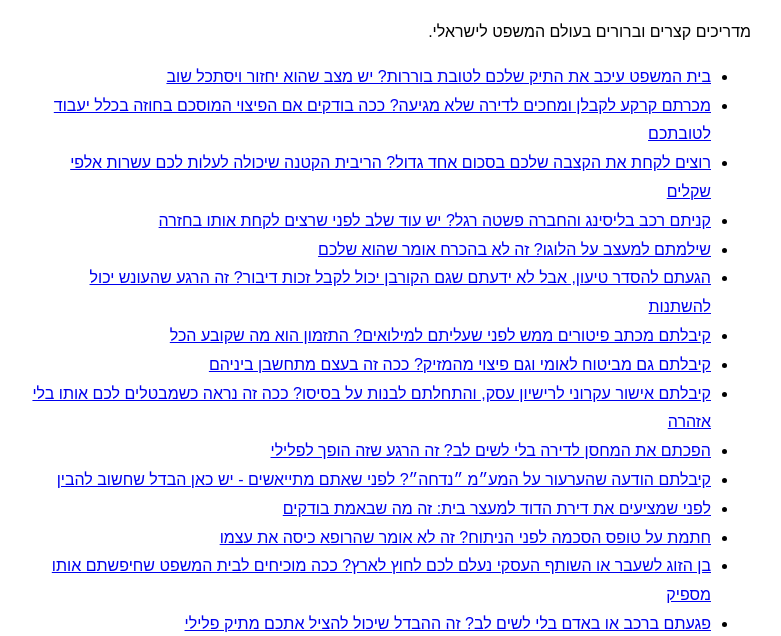
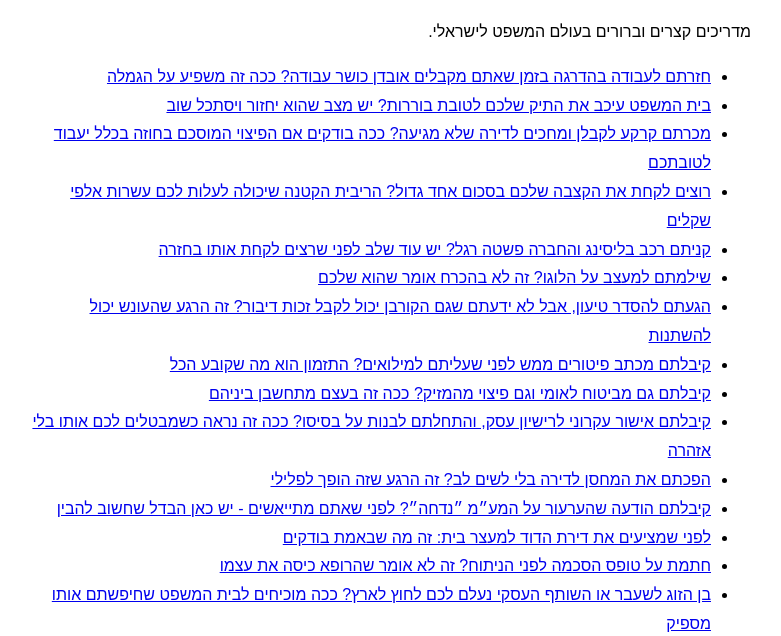
Before and after one commit to blogpost-collab/lawtip-guides, a plain HTML site: page index.html in a window 1280 px wide. Shown: the part 101-737 px from the top of the page, without its empty margins (249-1030 px from the left). Drawn offline with Linux system fonts and the light colour scheme.

Commit message:
rebuild index

```diff
--- a/index.html
+++ b/index.html
@@ -1,4 +1,5 @@
-<!doctype html><html dir=rtl lang=he><head><meta charset=utf-8><meta name=viewport content='width=device-width,initial-scale=1'><title>המדריך המשפטי</title></head><body style='font-family:Heebo,Arial,sans-serif;max-width:720px;margin:40px auto;padding:0 16px;line-height:1.8;text-align:right'><h1>המדריך המשפטי</h1><p>מדריכים קצרים וברורים בעולם המשפט לישראלי.</p><ul><li><a href="posts/%D7%91%D7%99%D7%AA-%D7%94%D7%9E%D7%A9%D7%A4%D7%98-%D7%A2%D7%99%D7%9B%D7%91-%D7%90%D7%AA-%D7%94%D7%AA%D7%99%D7%A7-%D7%A9%D7%9C%D7%9B%D7%9D-%D7%9C%D7%98%D7%95%D7%91%D7%AA-%D7%91%D7%95%D7%A8%D7%A8%D7%95%D7%AA-%D7%99%D7%A9-%D7%9E%D7%A6%D7%91-%D7%A9%D7%94%D7%95%D7%90-%D7%99%D7%97%D7%96%D7%95%D7%A8-%D7%95-1794831456.html">בית המשפט עיכב את התיק שלכם לטובת בוררות? יש מצב שהוא יחזור ויסתכל שוב</a></li>
+<!doctype html><html dir=rtl lang=he><head><meta charset=utf-8><meta name=viewport content='width=device-width,initial-scale=1'><title>המדריך המשפטי</title></head><body style='font-family:Heebo,Arial,sans-serif;max-width:720px;margin:40px auto;padding:0 16px;line-height:1.8;text-align:right'><h1>המדריך המשפטי</h1><p>מדריכים קצרים וברורים בעולם המשפט לישראלי.</p><ul><li><a href="posts/%D7%97%D7%96%D7%A8%D7%AA%D7%9D-%D7%9C%D7%A2%D7%91%D7%95%D7%93%D7%94-%D7%91%D7%94%D7%93%D7%A8%D7%92%D7%94-%D7%91%D7%96%D7%9E%D7%9F-%D7%A9%D7%90%D7%AA%D7%9D-%D7%9E%D7%A7%D7%91%D7%9C%D7%99%D7%9D-%D7%90%D7%95%D7%91%D7%93%D7%9F-%D7%9B%D7%95%D7%A9%D7%A8-%D7%A2%D7%91%D7%95%D7%93%D7%94-%D7%9B%D7%9B%D7%94-%D7%96%D7%94-1794926526.html">חזרתם לעבודה בהדרגה בזמן שאתם מקבלים אובדן כושר עבודה? ככה זה משפיע על הגמלה</a></li>
+<li><a href="posts/%D7%91%D7%99%D7%AA-%D7%94%D7%9E%D7%A9%D7%A4%D7%98-%D7%A2%D7%99%D7%9B%D7%91-%D7%90%D7%AA-%D7%94%D7%AA%D7%99%D7%A7-%D7%A9%D7%9C%D7%9B%D7%9D-%D7%9C%D7%98%D7%95%D7%91%D7%AA-%D7%91%D7%95%D7%A8%D7%A8%D7%95%D7%AA-%D7%99%D7%A9-%D7%9E%D7%A6%D7%91-%D7%A9%D7%94%D7%95%D7%90-%D7%99%D7%97%D7%96%D7%95%D7%A8-%D7%95-1794831456.html">בית המשפט עיכב את התיק שלכם לטובת בוררות? יש מצב שהוא יחזור ויסתכל שוב</a></li>
 <li><a href="posts/%D7%9E%D7%9B%D7%A8%D7%AA%D7%9D-%D7%A7%D7%A8%D7%A7%D7%A2-%D7%9C%D7%A7%D7%91%D7%9C%D7%9F-%D7%95%D7%9E%D7%97%D7%9B%D7%99%D7%9D-%D7%9C%D7%93%D7%99%D7%A8%D7%94-%D7%A9%D7%9C%D7%90-%D7%9E%D7%92%D7%99%D7%A2%D7%94-%D7%9B%D7%9B%D7%94-%D7%91%D7%95%D7%93%D7%A7%D7%99%D7%9D-%D7%90%D7%9D-%D7%94%D7%A4%D7%99%D7%A6%D7%95%D7%99-1794747709.html">מכרתם קרקע לקבלן ומחכים לדירה שלא מגיעה? ככה בודקים אם הפיצוי המוסכם בחוזה בכלל יעבוד לטובתכם</a></li>
 <li><a href="posts/%D7%A8%D7%95%D7%A6%D7%99%D7%9D-%D7%9C%D7%A7%D7%97%D7%AA-%D7%90%D7%AA-%D7%94%D7%A7%D7%A6%D7%91%D7%94-%D7%A9%D7%9C%D7%9B%D7%9D-%D7%91%D7%A1%D7%9B%D7%95%D7%9D-%D7%90%D7%97%D7%93-%D7%92%D7%93%D7%95%D7%9C-%D7%94%D7%A8%D7%99%D7%91%D7%99%D7%AA-%D7%94%D7%A7%D7%98%D7%A0%D7%94-%D7%A9%D7%99%D7%9B%D7%95%D7%9C%D7%94--1794670967.html">רוצים לקחת את הקצבה שלכם בסכום אחד גדול? הריבית הקטנה שיכולה לעלות לכם עשרות אלפי שקלים</a></li>
 <li><a href="posts/%D7%A7%D7%A0%D7%99%D7%AA%D7%9D-%D7%A8%D7%9B%D7%91-%D7%91%D7%9C%D7%99%D7%A1%D7%99%D7%A0%D7%92-%D7%95%D7%94%D7%97%D7%91%D7%A8%D7%94-%D7%A4%D7%A9%D7%98%D7%94-%D7%A8%D7%92%D7%9C-%D7%99%D7%A9-%D7%A2%D7%95%D7%93-%D7%A9%D7%9C%D7%91-%D7%9C%D7%A4%D7%A0%D7%99-%D7%A9%D7%A8%D7%A6%D7%99%D7%9D-%D7%9C%D7%A7%D7%97%D7%AA-1794505160.html">קניתם רכב בליסינג והחברה פשטה רגל? יש עוד שלב לפני שרצים לקחת אותו בחזרה</a></li>
```
